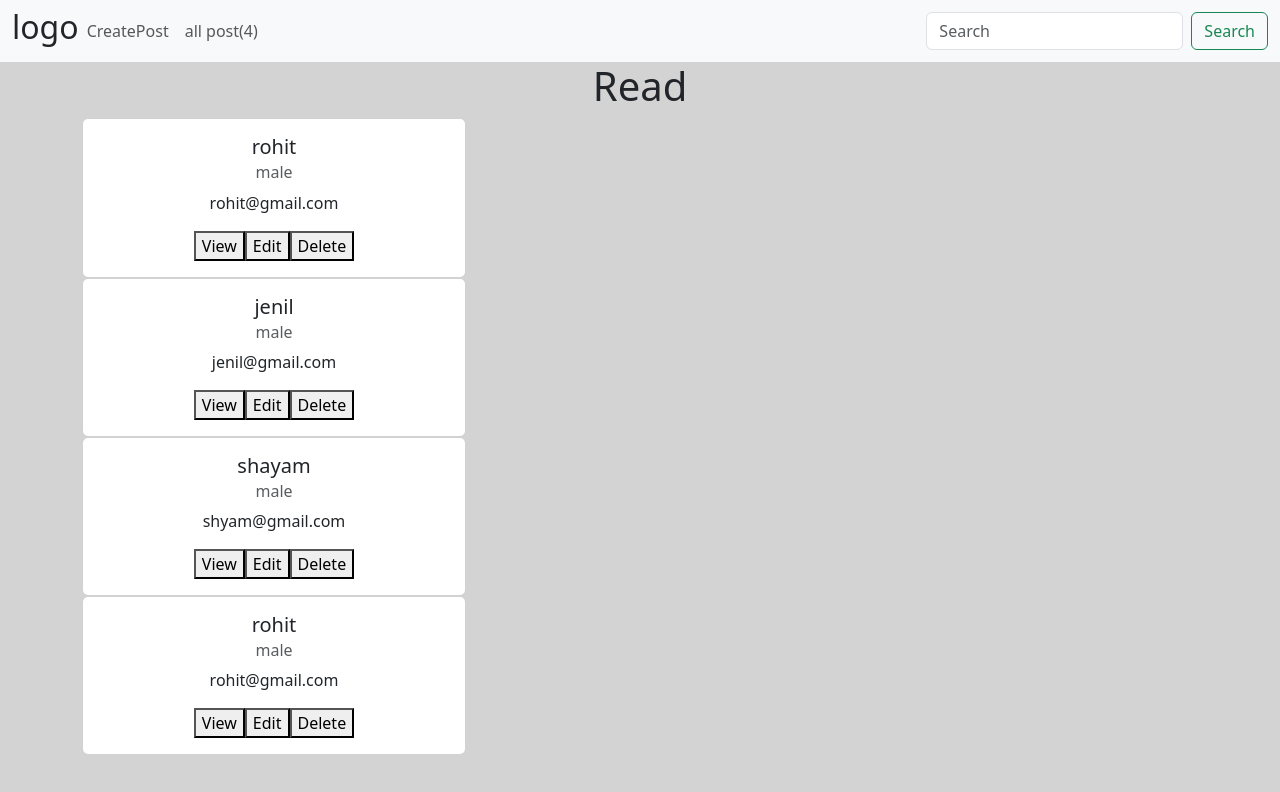
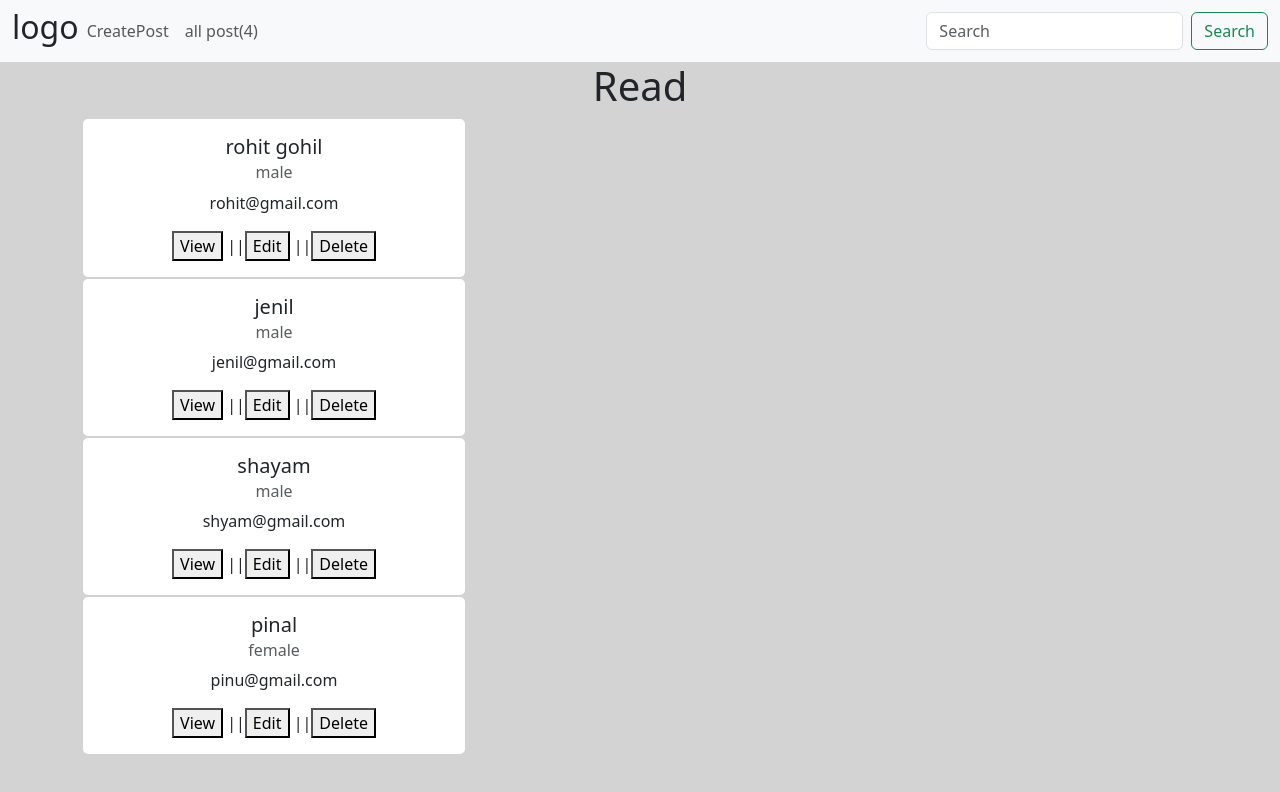
Before and after one commit to rohit9github/React-Redux__project, a React (Create React App) app in the folder redux-app/: page /read in a window 1280 px wide. Shown: the top 792 px of the page. Built offline with nearby package versions, Linux system fonts and the light colour scheme; data requests are answered from the project's data file.

Commit message:
apply update opration

```diff
--- a/redux-app/db.json
+++ b/redux-app/db.json
@@ -2,7 +2,7 @@
   "users": [
     {
       "id": "6bb8",
-      "name": "rohit",
+      "name": "rohit gohil",
       "mail": "rohit@gmail.com",
       "age": "22",
       "gender": "male"
@@ -23,10 +23,10 @@
     },
     {
       "id": "8a2e",
-      "name": "rohit",
-      "mail": "rohit@gmail.com",
-      "age": "22",
-      "gender": "male"
+      "name": "pinal",
+      "mail": "pinu@gmail.com",
+      "age": "23",
+      "gender": "female"
     }
   ]
 }
--- a/redux-app/src/Componets/Read.jsx
+++ b/redux-app/src/Componets/Read.jsx
@@ -38,13 +38,13 @@ function Read() {
             <Container>
                 {users && users.map((v, i) => (
 
-                        <Card style={{ width: '24rem' }}>
-                            <Card.Body>
+                        <Card style={{ width: '24rem' }} key={i}>
+                            <Card.Body >
                                 <Card.Title>{v.name}</Card.Title>
                                 <Card.Subtitle className="mb-2 text-muted">{v.gender}</Card.Subtitle>
                                 <Card.Text>{v.mail}</Card.Text>
-                                <button onClick={()=>[setId(v.id),setShowModal(true)]}>View</button>
-                                <button onClick={()=>updateUser(v.id)}>Edit</button>
+                                <button onClick={()=>[setId(v.id),setShowModal(true)]}>View</button> ||
+                                 <button onClick={()=>updateUser(v.id)}>Edit</button> ||
                                 <button onClick={()=>dispatch(deleteUser(v.id))}>Delete</button>
                             </Card.Body>
                         </Card>
--- a/redux-app/src/Componets/Update.jsx
+++ b/redux-app/src/Componets/Update.jsx
@@ -1,30 +1,40 @@
-import React, { useEffect } from "react";
+import{ useEffect, useState } from "react";
 import Button from 'react-bootstrap/Button';
 import Form from 'react-bootstrap/Form';
 import 'bootstrap/dist/css/bootstrap.min.css';
 import Container from 'react-bootstrap/Container';
 import Row from 'react-bootstrap/Row';
 import Col from 'react-bootstrap/Col';
-import { useParams } from "react-router-dom";
-import { useSelector } from "react-redux";
+import { useNavigate, useParams } from "react-router-dom";
+import { useDispatch, useSelector } from "react-redux";
+import { updateUserData } from "../features/userDetailsslice";
 
 
 function Update(){
 
 const{id} =useParams()
 
-const {users,loading} = useSelector((state)=>state.app.users);
+const [editUser,setEditUser] =  useState({})
 
+const {users,loading} = useSelector((state)=>state.app);
+const dispatch = useDispatch()
+const navigate = useNavigate()
 
 useEffect(()=>{
     if(id){
-        const singleUser = users.filter((v,i)=>v.id==id)
+        const singleUser = users.filter((v,i)=>v.id ===id)
+        setEditUser(singleUser[0])
+    }
+},[]);
 
-    }
-})
-
-let getUserData = ()=>{
-
+const newData = (e)=>{
+    setEditUser({...editUser,[e.target.name]:e.target.value});
+}
+console.log(editUser)
+const updateData = (e)=>{
+    e.preventDefault();
+    dispatch(updateUserData(editUser))
+    navigate("/read")
 }
 
     return(
@@ -32,31 +42,29 @@ let getUserData = ()=>{
         <Row className="justify-content-md-center">
             <h2>Update Data</h2>
             <Col md="6">
-                <Form className='mt-5' method='post'>
-                    <Form.Group className="mb-3" controlId="formBasicName">
+                <Form className='mt-5' onSubmit={updateData} >
+                    <Form.Group className="mb-3">
                         <Form.Label>Name</Form.Label>
-                        <Form.Control name='name' type="text" placeholder="Enter Your Name" onChange={getUserData} />
+                        <Form.Control name='name' type="text" value={ editUser && editUser.name} placeholder="Enter Your Name" onChange={newData} />
                     </Form.Group>
-                    <Form.Group className="mb-3" controlId="formBasicEmail">
+                    <Form.Group className="mb-3">
                         <Form.Label>Email address</Form.Label>
-                        <Form.Control name='mail' type="email" placeholder="Enter email" onChange={getUserData} />
+                        <Form.Control name='mail' type="email" value={ editUser && editUser.mail} placeholder="Enter email" onChange={newData} />
                     </Form.Group>
 
-                    <Form.Group className="mb-3" controlId="formBasicAge">
+                    <Form.Group className="mb-3">
                         <Form.Label>Age</Form.Label>
-                        <Form.Control name='age' type="text" placeholder="Enter Age" onChange={getUserData} />
+                        <Form.Control name='age' type="text" value={ editUser && editUser.age} placeholder="Enter Age" onChange={newData} />
                     </Form.Group>
-                    <Form.Group className="mb-3" controlId="formBasicAge">
-                        <Form.Check type="radio" label="Male" name='gender' value="male" onChange={getUserData} />
-                        <Form.Check type="radio" label="Female" name='gender' value="female" onChange={getUserData} />
+                    <Form.Group className="mb-3">
+                        <Form.Check type="radio" label="Male" value="Male" name='gender' checked={ editUser && editUser.gender === "male"} onChange={newData} />
+                        <Form.Check type="radio" label="Female"  name='gender' checked={ editUser && editUser.gender === "female"} value="female" onChange={newData} />
                     </Form.Group>
                     <Button variant="primary" type="submit">
                         Submit
                     </Button>
                 </Form>
             </Col>
-
-
         </Row>
     </Container>
     )
--- a/redux-app/src/features/userDetailsslice.js
+++ b/redux-app/src/features/userDetailsslice.js
@@ -66,6 +66,28 @@ export const deleteUser = createAsyncThunk("deleteUser",async(id,{rejectWithValu
 })
 
 
+// update action
+
+
+export const updateUserData = createAsyncThunk("updateUserData",async(data,{rejectWithValue})=>{
+    const response = await fetch(`http://localhost:3000/users/${data.id}`,{
+        method:"PUT",
+        headers:{
+            "Content-Type":"application/json"
+        },
+        body:JSON.stringify(data)
+    })
+    try{
+        const result = await response.json();
+        return result;
+    }
+    catch(error){
+        console.log(error);
+        return rejectWithValue(error.message);
+    }
+})
+
+
 export const userDetails = createSlice({
     name: "userDetails",
     initialState: {
@@ -114,6 +136,21 @@ export const userDetails = createSlice({
                 state.loading = false;
                 state.error = action.payload;
             })
+
+            .addCase(updateUserData.pending, (state) => {
+                state.loading = true;
+            })
+            .addCase(updateUserData.fulfilled, (state, action) => {
+                state.loading = false;
+                state.users = state.users.map((v,i)=>
+                    v.id === action.payload.id? action.payload : v
+                )
+
+            })
+            .addCase(updateUserData.rejected, (state, action) => {
+                state.loading = false;
+                state.error = action.payload;
+            })
     },
 
 })
```
